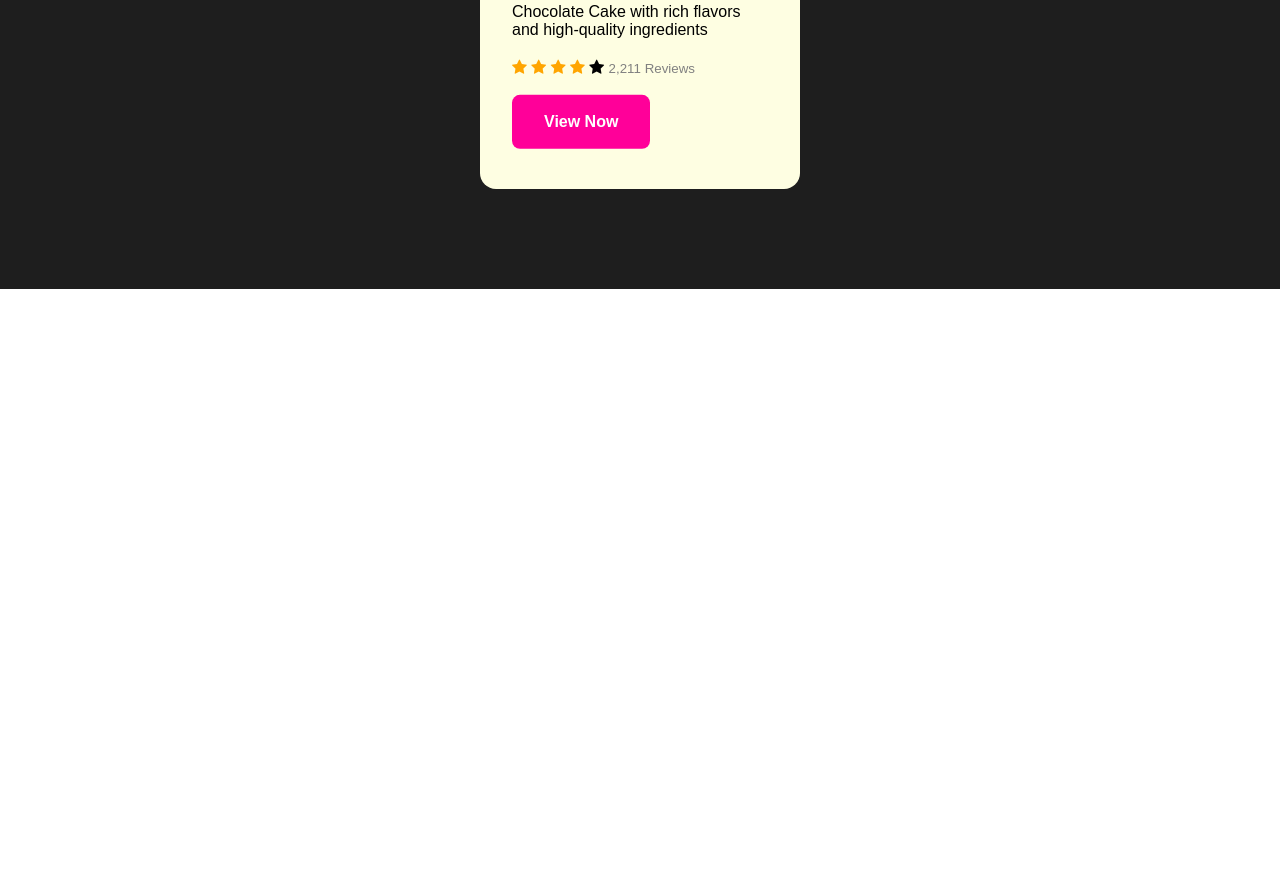
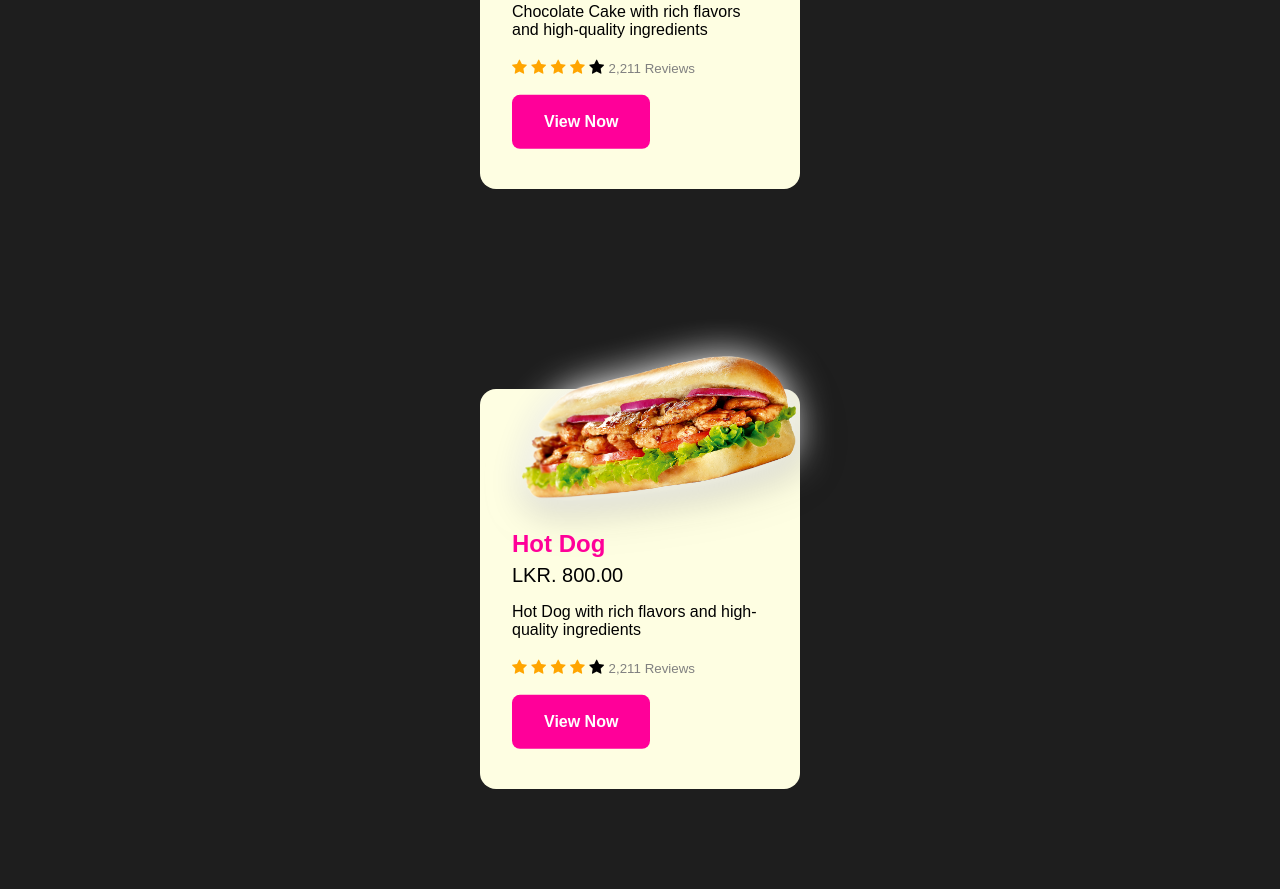
Before and after one commit to thushanK/AR-Food-Menu, a plain HTML site: page index.html in a window 1280 px wide. Shown: the part 1511-2400 px from the top of the page. Before the commit the page ends 1800 px from the top, so only its background shows below. Drawn offline with Linux system fonts and the light colour scheme.

Commit message:
Complete Hot Dog

```diff
--- a/index.html
+++ b/index.html
@@ -73,4 +73,25 @@
             </div>
         </div>
     </div>
+    <div class="container">
+        <div class="card">
+            <img src="./img/hotDog.png" alt="Ice cream Image" class="image" width="300" height="220">
+            <div class="data">
+                <h1 class="title">Hot Dog</h1>
+                <span class="price">LKR. 800.00</span>
+                <p class="description">
+                   Hot Dog with rich flavors and high-quality ingredients
+                </p>
+                <span class="fa fa-star checked"></span>
+                <span class="fa fa-star checked"></span>
+                <span class="fa fa-star checked"></span>
+                <span class="fa fa-star checked"></span>
+                <span class="fa fa-star"></span>
+                <a href="#" class="review" target="_blank"><small>2,211 Reviews</small></a>
+                <div>
+                    <a href="./menu/hot-dog/hotDog.html" class="button" target="_blank">View Now</a>
+                </div>
+            </div>
+        </div>
+    </div>
 </body>
```
Also changed, not shown: menu/hot-dog/hotDog.html (added, +27 -0 lines), menu/sandwich/sandwich.html (+1 -1 lines), img/hotDog.png (added), 2 other files.
